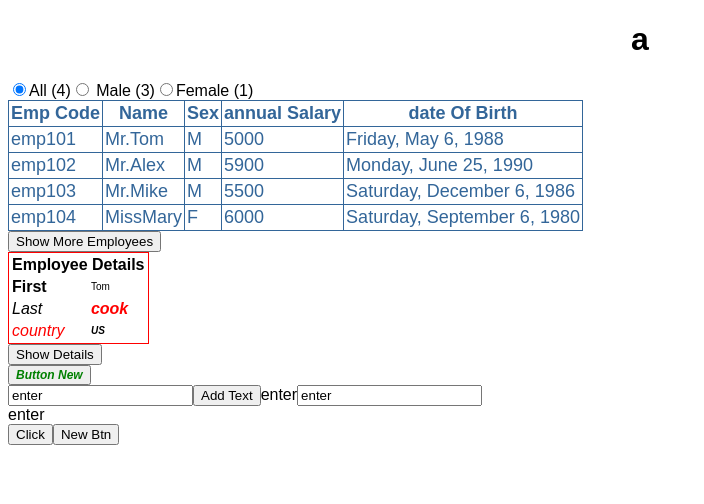
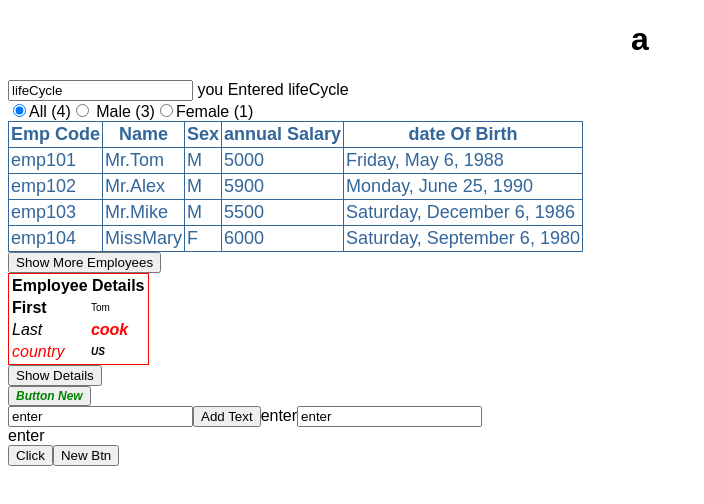
Before and after one commit to anandSant24/codesandbox-angular6, an Angular app: page / in a window 1280 px wide. Shown: the top 504 px of the page, without its empty margins (0-704 px from the left). Built offline with nearby package versions, Linux system fonts and the light colour scheme.

Commit message:
24 Angular Component lifeCycle hooks

```diff
--- a/src/app/app.component.html
+++ b/src/app/app.component.html
@@ -2,6 +2,8 @@
 <div style="text-align:center">
   <h1>a</h1>
 </div>
+<input type="text" [(ngModel)]="userText" />
+<simple [simpleText]="userText"></simple>
 <employee-table></employee-table>
 <div>
   <!--### 8  interpolation is used to concatenate string  -->
--- a/src/app/app.component.ts
+++ b/src/app/app.component.ts
@@ -10,6 +10,7 @@ export class AppComponent {
   imageHttp: string = "https";
   isEnable: Boolean = false;
   isDisabled: Boolean = false;
+  userText: string = "lifeCycle";
   /* ##10 Dom Property vs HTML element attribute */
   /*  When a Browser loads a web page the browser create a DOM for that page
     Attributes are defined by HTML where as
--- a/src/app/app.module.ts
+++ b/src/app/app.module.ts
@@ -7,13 +7,15 @@ import { EmployeeComponent } from "./employee/employee.component";
 import { EmployeeListComponent } from "./employee/employeeList.component";
 import { NotIfPipe } from "./employee/notIfPipe.pipe";
 import { EmployeeCountComponent } from "./employee/employeeCount.component";
+import { SimpleComponent } from "./employee/simple.component";
 @NgModule({
   declarations: [
     AppComponent,
     EmployeeComponent,
     EmployeeListComponent,
     NotIfPipe,
-    EmployeeCountComponent
+    EmployeeCountComponent,
+    SimpleComponent
   ],
   imports: [BrowserModule, FormsModule],
   providers: [],
--- /dev/null
+++ b/src/app/employee/simple.component.html
@@ -0,0 +1 @@
+<span> you Entered {{simpleText}}</span>
--- /dev/null
+++ b/src/app/employee/simple.component.ts
@@ -0,0 +1,17 @@
+import { Component, OnChanges, Input, SimpleChanges } from "@angular/core";
+
+@Component({
+  selector: "simple",
+  templateUrl: "simple.component.html"
+})
+export class SimpleComponent implements OnChanges {
+  @Input()
+  simpleText: string;
+  ngOnChanges(changes: SimpleChanges) {
+    for (let propertyName in changes) {
+      let change = changes[propertyName];
+      console.log("current = ", change.currentValue);
+      console.log("previous = ", change.previousValue);
+    }
+  }
+}
```
Also changed, not shown: src/Readme.md (added).
